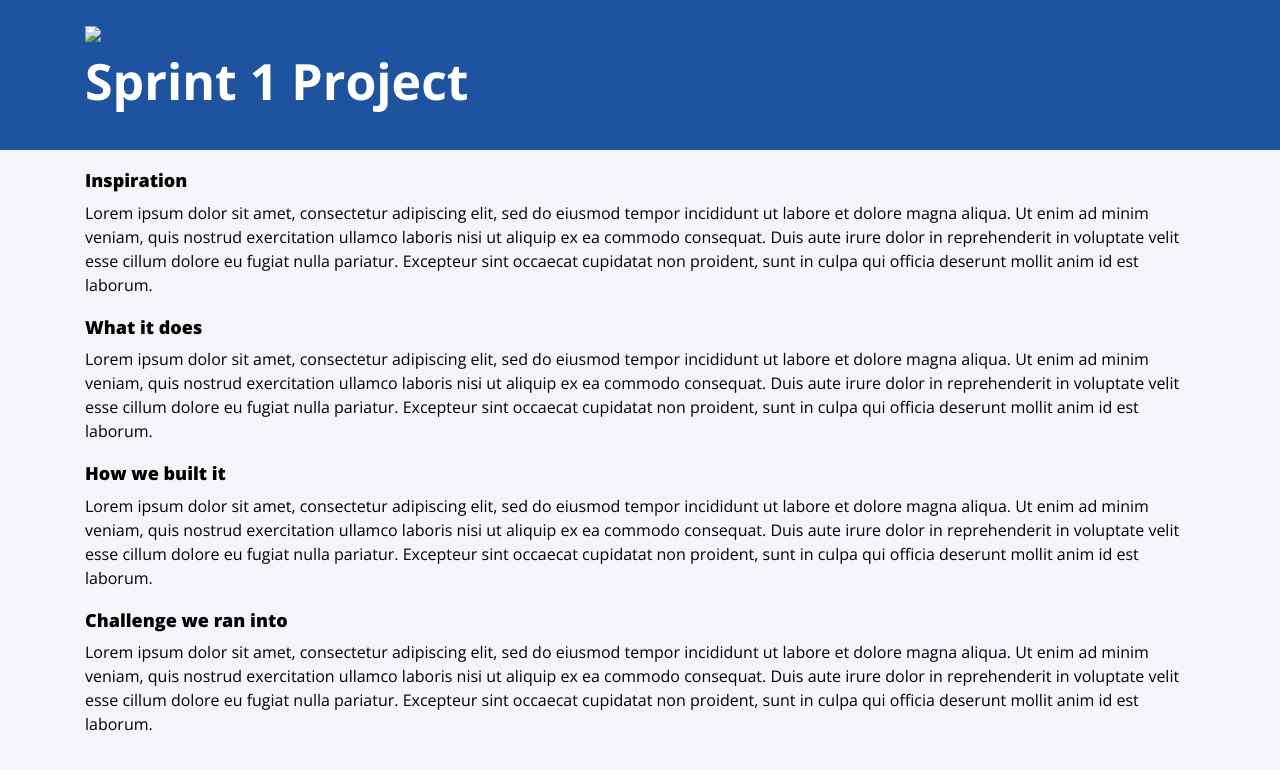
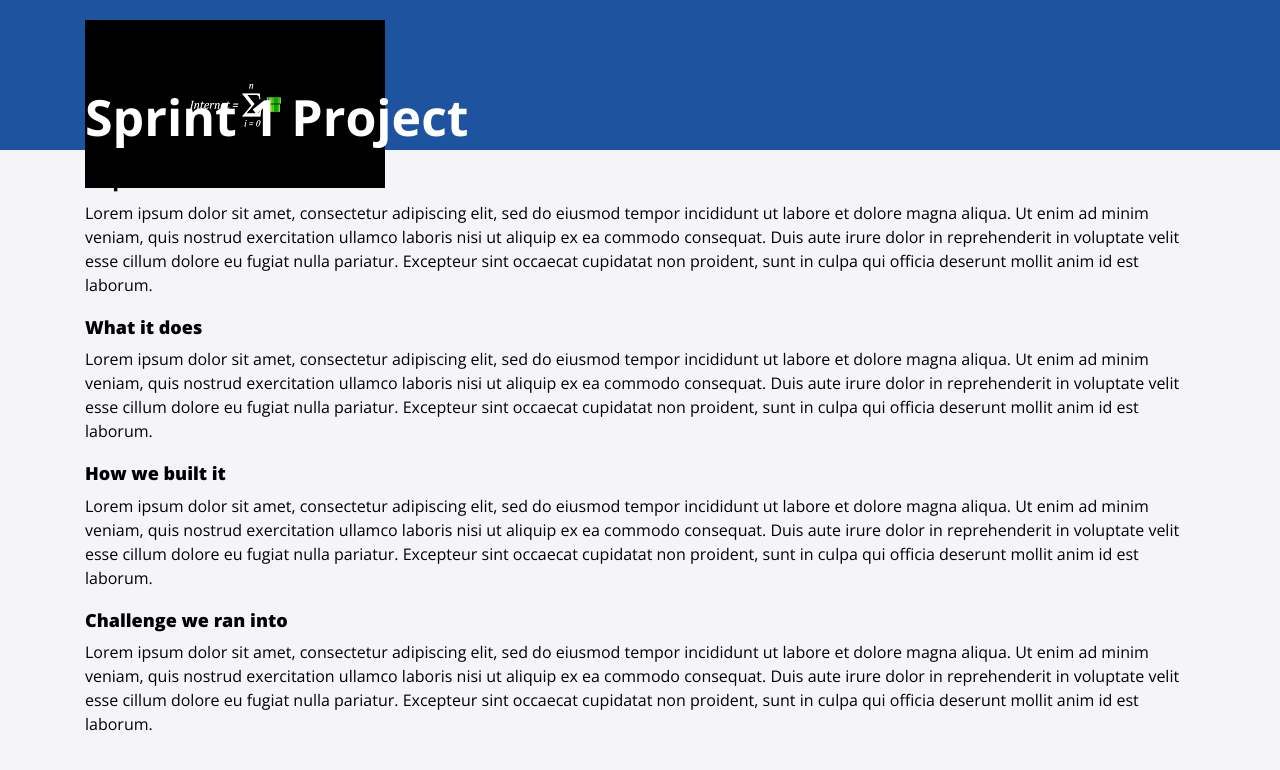
Before and after one commit to abdelghafourbk/abdelghafourbk.github.io, a Jekyll site: the page built from projects/sprint1.md, in a window 1280 px wide. Shown: the top 770 px of the page. Built offline with Jekyll 4.4.1, drawn with Linux system fonts in a browser that asks for light colours; nearby versions of some CDN libraries.

Commit message:
Update page.html

```diff
--- a/_layouts/page.html
+++ b/_layouts/page.html
@@ -6,7 +6,7 @@ layout: default
     <div class="container">
         <div class="logo">
             <a href="{{ site.url }}">
-                <img src="{{ site.url }}/assets/img/elon11.png"/>
+                <img src="{{ site.url }}/assets/img/téléchargement (1).png"/>
             </a>
         </div>
         <div class="title">
```
